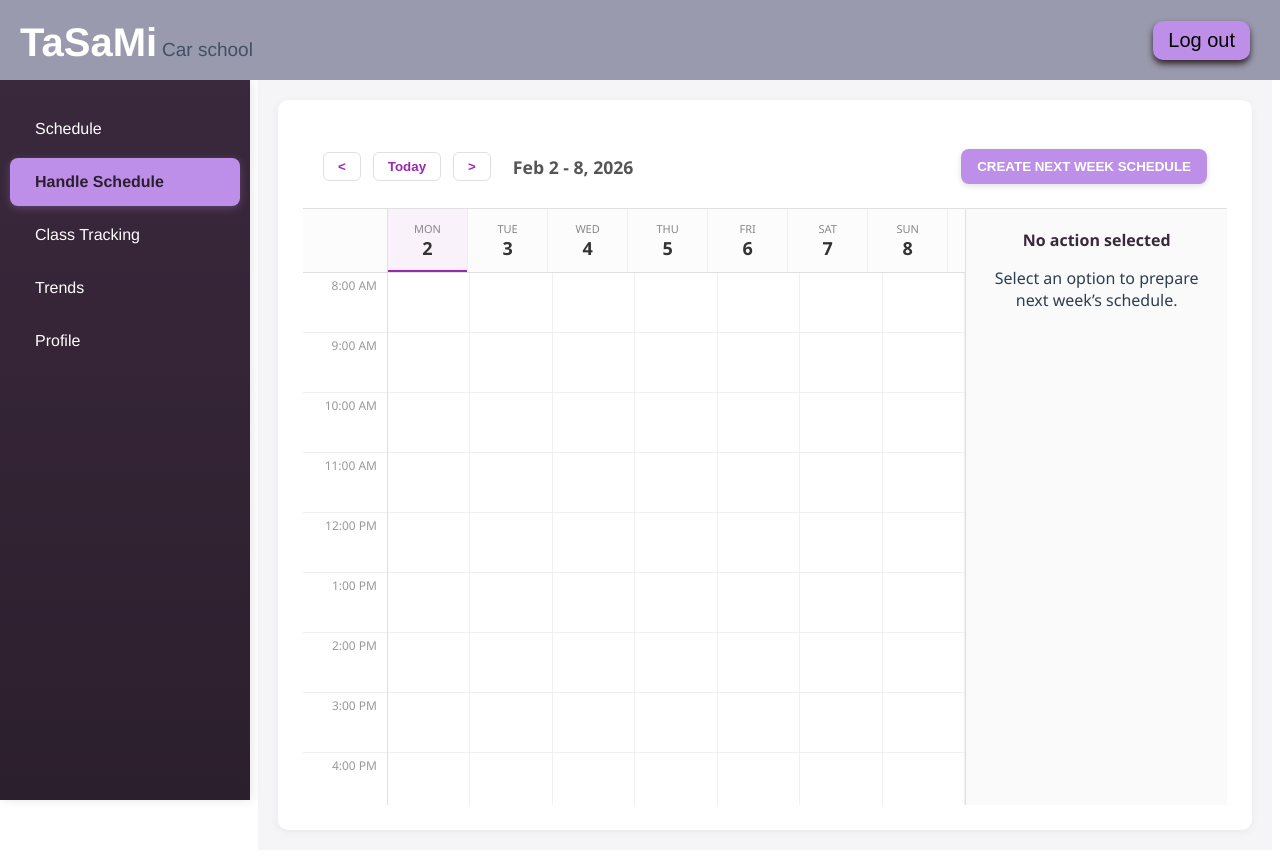
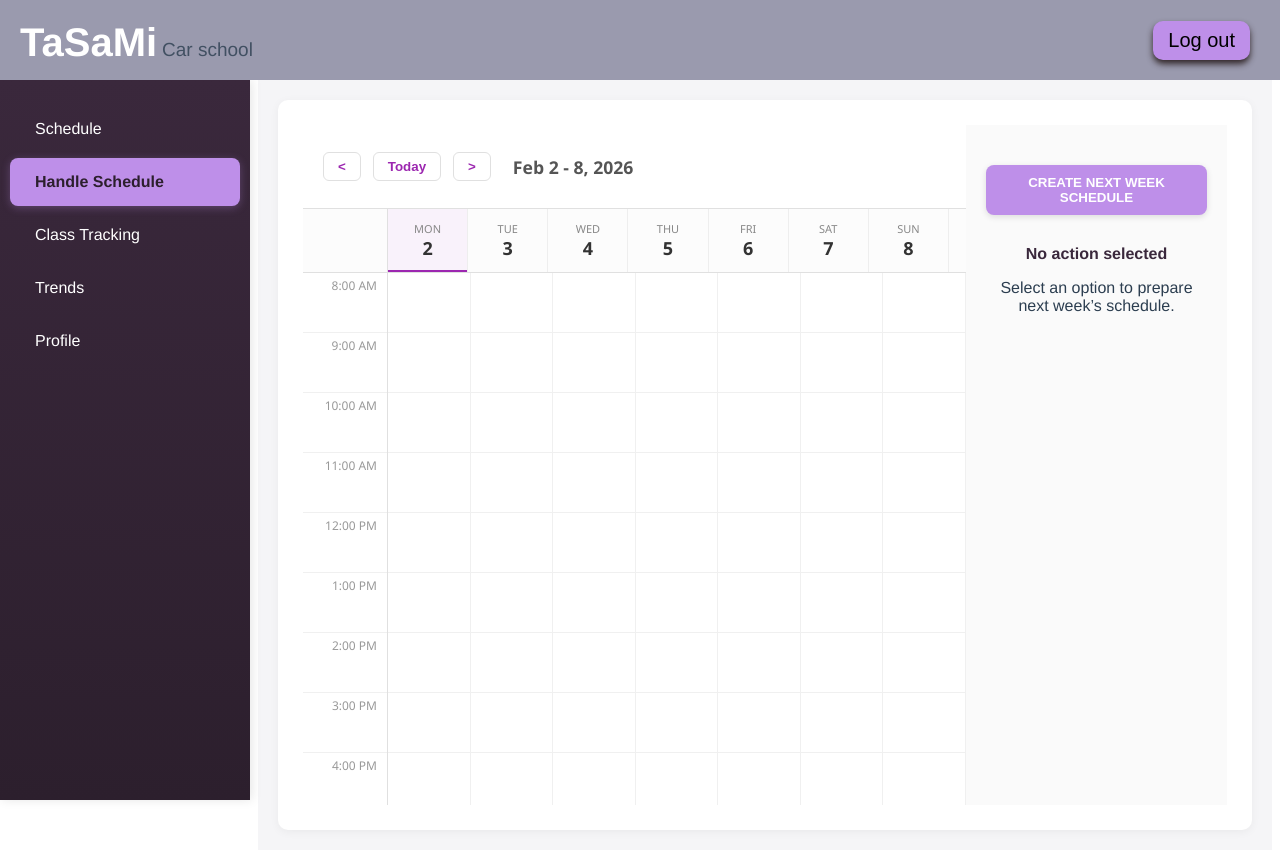
Before and after one commit to alim344/IIS-front, a Vue app in the folder autoskola-front/: page /instructorHome in a window 1280 px wide. Both pictures are taken after a click on the item "Handle Schedule". Built offline with nearby package versions, Linux system fonts and the light colour scheme.

Commit message:
Fixing schedule making with separate calendar component

```diff
--- a/autoskola-front/src/components/InstructorComponents/HomeScheduleComponent.vue
+++ b/autoskola-front/src/components/InstructorComponents/HomeScheduleComponent.vue
@@ -14,6 +14,7 @@
     </WeeklyCalendar>
 
     <div class="right-panel">
+
         <div class="panel-section">
             <h4>Upcoming classes today</h4>
             <div class="upcoming-list">
--- a/autoskola-front/src/components/InstructorComponents/MakeScheduleComponent.vue
+++ b/autoskola-front/src/components/InstructorComponents/MakeScheduleComponent.vue
@@ -1,63 +1,26 @@
 <template>
-  <div class="weekly-calendar-container">
-    <div class="calendar-header">
-        <div class="calendar-navigation">
-            <button class="nav-btn" @click="previousWeek">&lt;</button>
-            <button class="today-btn" @click="goToToday">Today</button>
-            <button class="nav-btn" @click="nextWeek">&gt;</button>
-            <h2 class="current-week">{{ weekRange }}</h2>
-        </div>
+  <div>
+    <div class="calendar-layout">
+      <WeeklyCalendar
+        :events="[...this.events,...this.draftEvents]"
+        @event-click="selectEvent"
+        @cell-click="addEventAtTime"
+      >
+        <template #event="{ event }">
+          <div class="event-time">{{ formatEventTime(event) }}</div>
+          <div class="event-title">{{ event.name }} {{ event.lastname || '' }}</div>
+          <div>{{ event.category }}</div>
+          <div class="event-status">{{ getEventStatusText(event) }}</div>
+        </template>
+      </WeeklyCalendar>
 
+      <div class="right-panel">
         <div class="header-action">
             <button v-if="scheduleMode!=null" class="cancel_button" @click="cancelSchedule">CANCEL</button>
             <button v-if="scheduleMode!=null" class="save_button" @click="saveSchedule">SAVE SCHEDULE </button>
-            <button class="create-button" @click="showModal">CREATE NEXT WEEK SCHEDULE</button>
+            <button class="create-button" v-if="!scheduleMode" @click="showModal">CREATE NEXT WEEK SCHEDULE</button>
 
         </div>
-     </div>
-
-
-    <div class="calendar-grid">
-      <div class="calendar-content">
-        <div class="day-headers">
-          <div class="time-header-spacer"></div>
-          <div v-for="day in days" :key="day.date" class="day-header" :class="{ 'today': day.isToday }">
-            <div class="day-name">{{ day.name }}</div>
-            <div class="day-date">{{ day.date }}</div>
-          </div>
-        </div>
-
-        <div class="time-grid">
-          <div class="time-labels">
-            <div v-for="time in times" :key="time" class="time-label">
-              {{ time }}
-            </div>
-          </div>
-
-          <div v-for="day in days" :key="'col-' + day.date" class="day-column">
-            <div v-for="time in times" :key="time" class="time-cell" @click="addEventAtTime(day, time)"></div>
-
-            <div
-              v-for="event in getEventsForDay(day)"
-              :key="event.startTime + event.email"
-              class="compact-event"
-              :class="getEventStatus(event)"
-              :style="getEventStyle(event)"
-              @click.stop="selectEvent(event)"
-            >
-              <div class="event-time">{{ formatEventTime(event) }}</div>
-              <div class="event-title">{{ event.name }} {{ event.lastname }}</div>
-              <div>{{ event.category }}</div>
-              <div class="event-status">
-                {{ getEventStatusText(event) }}
-              </div>
-
-            </div>
-          </div>
-        </div>
-      </div>
-
-      <div class="right-panel">
           <div class="panel-section" v-show="!isEditModalOpen && !isCreateModalOpen">
             <!-- Nothing selected -->
             <div v-if="!scheduleMode">
@@ -234,8 +197,9 @@
 
 <script>
 import axios from 'axios';
+import WeeklyCalendar from '../WeeklyCalendar.vue';
 export default {
-  components: {  },
+  components: {  WeeklyCalendar},
     props:{
         events: {
         type: Array,
@@ -264,7 +228,7 @@ export default {
       },
       isEditModalOpen: false,
       isCreateModalOpen:false,
-      selectedCandidate: false,
+      selectedCandidate: null,
       editingEvent:null,
       editForm: {
         date: null,
@@ -281,7 +245,7 @@ export default {
   },
 
   computed: {
-    days() {
+     days() {
       const daysArray = [];
       const today = new Date(this.currentDate);
       const dayOfWeek = today.getDay();
@@ -303,31 +267,7 @@ export default {
       }
       return daysArray;
     },
-     nextWeekDays() {
-    const daysArray = [];
-    const monday = this.getNextMonday(this.currentDate);
 
-    for (let i = 0; i < 7; i++) {
-      const date = new Date(monday);
-      date.setDate(monday.getDate() + i);
-
-      daysArray.push({
-        name: date.toLocaleDateString('en-US', { weekday: 'short' }).toUpperCase(),
-        date: date.getDate(),
-        month: date.getMonth(),
-        year: date.getFullYear(),
-        fullDate: date
-      });
-    }
-
-    return daysArray;
-  },
-
-    weekRange() {
-      const start = this.days[0];
-      const end = this.days[6];
-      return `${start.monthName} ${start.date} - ${end.date}, ${start.year}`;
-    },
     filteredItems(){
       if (!this.selectedDay) {
         return this.timepref;
@@ -350,19 +290,7 @@ export default {
 
   methods: {
 
-    previousWeek() {
-      const d = new Date(this.currentDate);
-      d.setDate(d.getDate() - 7);
-      this.currentDate = d;
-    },
-    nextWeek() {
-      const d = new Date(this.currentDate);
-      d.setDate(d.getDate() + 7);
-      this.currentDate = d;
-    },
-    goToToday() {
-      this.currentDate = new Date();
-    },
+
     showModal(){
         this.showScheduleModal = true;
     },
@@ -493,7 +421,7 @@ export default {
 
     },
 
-    addEventAtTime(day, time) {
+    addEventAtTime({day, time}) {
       this.isCreateModalOpen = true;
       this.getTimePrefs();
 
@@ -512,6 +440,8 @@ export default {
       },
 
     selectTimePref(item){
+
+      if (!item) return;
       this.selectedTimePref = item;
 
       this.classFormData.startTime = item.startTime;
@@ -587,7 +517,7 @@ export default {
 
     createClass(){
 
-        if(!this.selectTimePref()){
+        if(!this.selectedTimePref){
           alert('Select a candidate')
           return;
         }
@@ -722,7 +652,6 @@ export default {
       this.draftEvents = [];
       this.showScheduleModal= false;
       this.scheduleMode= null;
-      this.goToToday();
       this.selectedDay=null;
       this.selectedTimePref=null;
 
@@ -774,25 +703,14 @@ export default {
 </script>
 
 <style scoped>
-/* Root Variables for perfect alignment */
-.weekly-calendar-container {
-  --time-col-width: 85px;
-  --row-height: 60px;
-  --border-color: #e0e0e0;
-
+.calendar-layout {
+  display: flex;
   height: calc(100vh - 120px);
-  display: flex;
-  flex-direction: column;
-  background: white;
-  font-family: 'Segoe UI', Tahoma, Geneva, Verdana, sans-serif;
+  width: 100%;
 }
 
-.calendar-header {
-  display: flex;
-  justify-content: space-between;
-  align-items: center;
-  padding: 15px 20px;
-  border-bottom: 1px solid var(--border-color);
+.calendar-layout :deep(.weekly-calendar-container) {
+  flex: 3;
 }
 
 .header-action {
@@ -800,25 +718,11 @@ export default {
   align-items: center;
   justify-content: space-between;
   gap: 10px;
+  margin: 20px auto 30px auto;
+
 }
 
 
-
-.calendar-navigation {
-  display: flex;
-  align-items: center;
-  gap: 12px;
-}
-
-.nav-btn, .today-btn {
-  padding: 6px 14px;
-  border-radius: 6px;
-  border: 1px solid var(--border-color);
-  background: #fff;
-  cursor: pointer;
-  color: #9C27B0;
-  font-weight: 600;
-}
 
 .create-button {
   background: rgb(190, 143, 233);
@@ -865,88 +769,6 @@ export default {
   background: rgb(98, 31, 31);
 }
 
-
-.current-week {
-  margin-left: 10px;
-  color: #555;
-  font-size: 1.1rem;
-}
-
-.calendar-grid {
-  display: flex;
-  flex: 1;
-  overflow: hidden;
-}
-
-.calendar-content {
-  flex: 3;
-  display: flex;
-  flex-direction: column;
-  border-right: 1px solid var(--border-color);
-}
-
-/* Day Headers - Synced with Grid */
-.day-headers {
-  display: grid;
-  grid-template-columns: var(--time-col-width) repeat(7, 1fr);
-  background: #fcfcfc;
-  border-bottom: 1px solid var(--border-color);
-  /* Accounts for the scrollbar in the grid below */
-  padding-right: 17px;
-}
-
-.time-header-spacer {
-  border-right: 1px solid var(--border-color);
-}
-
-.day-header {
-  padding: 12px 0;
-  text-align: center;
-  border-right: 1px solid #eee;
-}
-
-.day-header.today {
-  background: #f9f2fb;
-  box-shadow: inset 0 -2px 0 #9C27B0;
-}
-
-.day-name { font-size: 11px; color: #888; }
-.day-date { font-size: 18px; font-weight: bold; color: #333; }
-
-/* Scrollable Grid Area */
-.time-grid {
-  display: grid;
-  grid-template-columns: var(--time-col-width) repeat(7, 1fr);
-  flex: 1;
-  overflow-y: scroll; /* Force scrollbar to prevent header jumping */
-  position: relative;
-}
-
-.time-labels {
-  border-right: 1px solid var(--border-color);
-  background: #fff;
-}
-
-.time-label {
-  height: var(--row-height);
-  box-sizing: border-box;
-  border-bottom: 1px solid #f0f0f0;
-  padding: 4px 10px 0 0;
-  text-align: right;
-  font-size: 12px;
-  color: #999;
-}
-
-.day-column {
-  position: relative; /* Base for event positioning */
-  border-right: 1px solid #f0f0f0;
-}
-
-.time-cell {
-  height: var(--row-height);
-  box-sizing: border-box;
-  border-bottom: 1px solid #f0f0f0;
-}
 
 /* Event Styling */
 .compact-event {
--- a/autoskola-front/src/components/WeeklyCalendar.vue
+++ b/autoskola-front/src/components/WeeklyCalendar.vue
@@ -27,7 +27,7 @@
           </div>
 
           <div v-for="day in days" :key="'col-' + day.date" class="day-column">
-            <div v-for="time in times" :key="time" class="time-cell"></div>
+            <div v-for="time in times" :key="time" class="time-cell" @click="$emit('cell-click', { day, time })"></div>
 
             <div
               v-for="event in getEventsForDay(day)"
```
